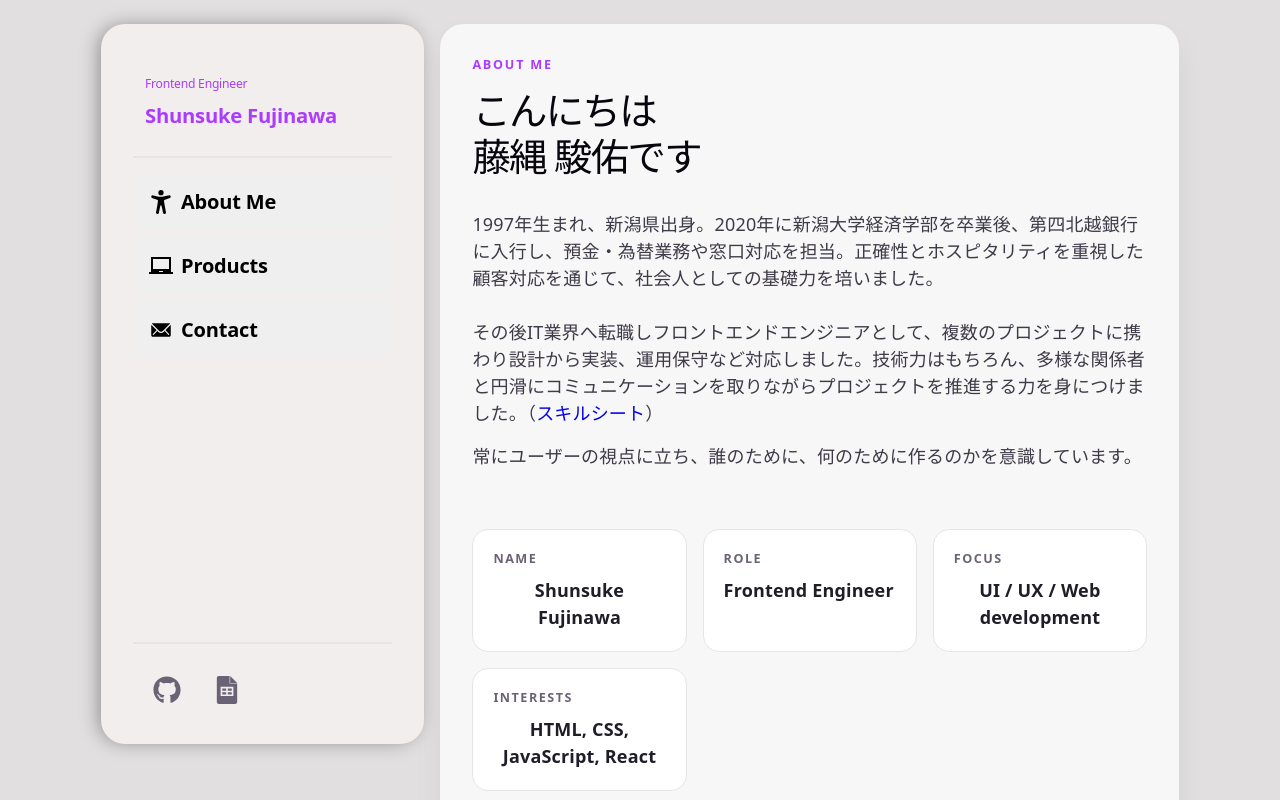
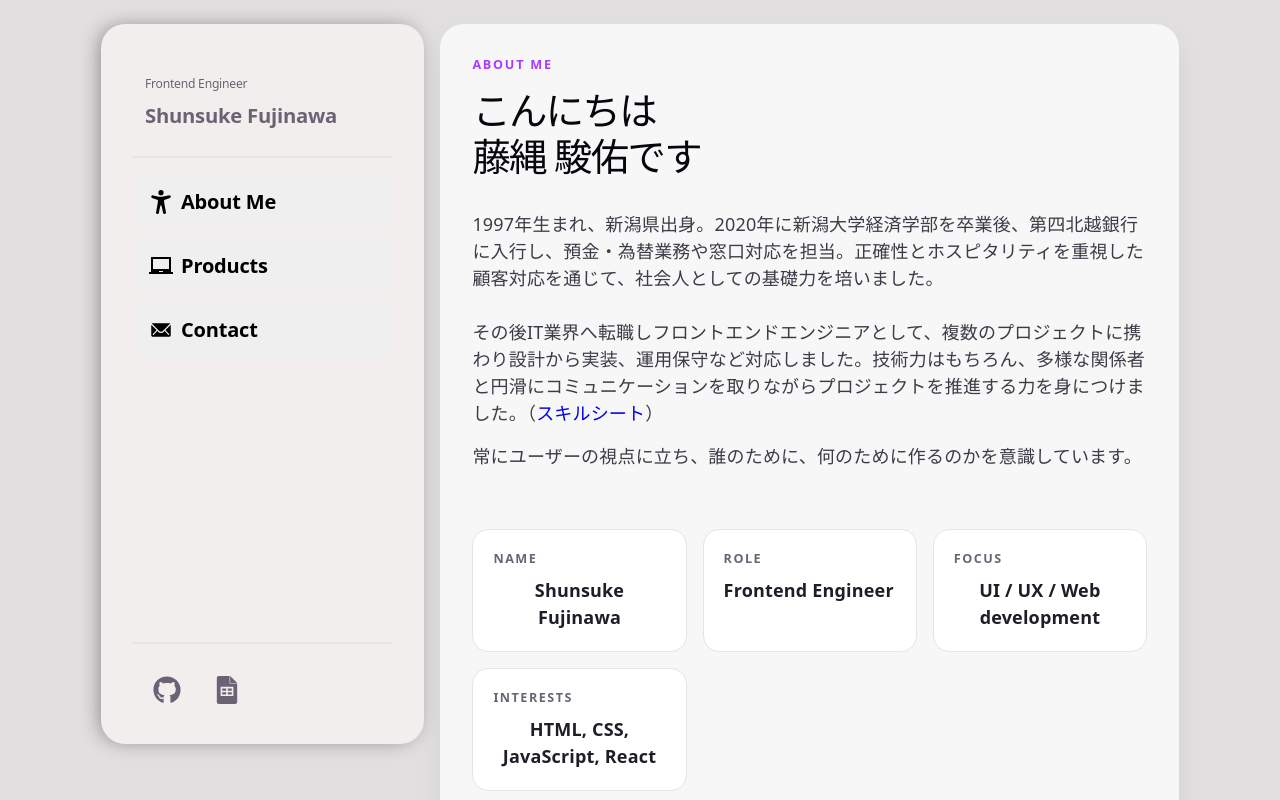
Before and after one commit to technicalplace/portfolio, a React (Vite) app: page / in a window 1280 px wide. In both pictures the pointer is over the link "リロード". Shown: the top 800 px of the page. Built offline with nearby package versions, Linux system fonts and the light colour scheme.

Commit message:
ホバー時のアニメーション追加

```diff
--- a/src/component/Aside/index.module.css
+++ b/src/component/Aside/index.module.css
@@ -36,6 +36,7 @@
 
 .homeLink:hover {
   color: var(--accent);
+  transition: all 0.3s ease-in-out;
 }
 
 .position {
```
